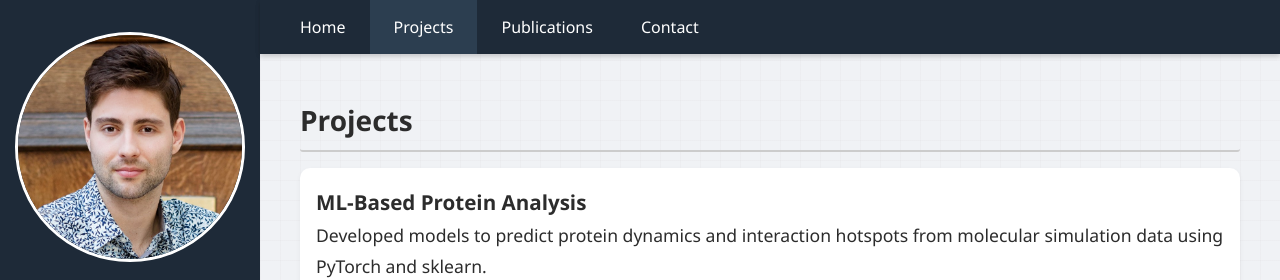
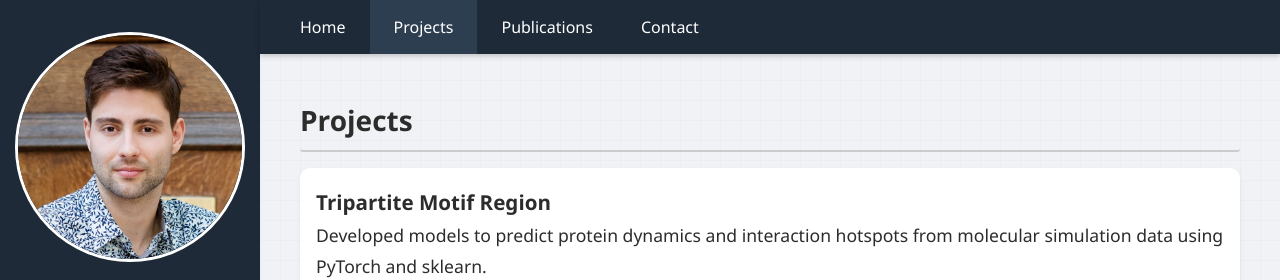
Before and after one commit to liamhn/liamhn.github.io, a plain HTML site: page projects.html in a window 1280 px wide. Shown: the top 280 px of the page. Drawn offline with Linux system fonts and the light colour scheme.

Commit message:
Add files via upload

```diff
--- a/projects.html
+++ b/projects.html
@@ -45,7 +45,7 @@
       <h2>Projects</h2>
 
       <div class="project">
-        <h3>ML-Based Protein Analysis</h3>
+        <h3>Tripartite Motif Region</h3>
         <p>Developed models to predict protein dynamics and interaction hotspots from molecular simulation data using PyTorch and sklearn.</p>
         <a href="https://github.com/liamhn/project1" target="_blank">View on GitHub</a>
       </div>
```
